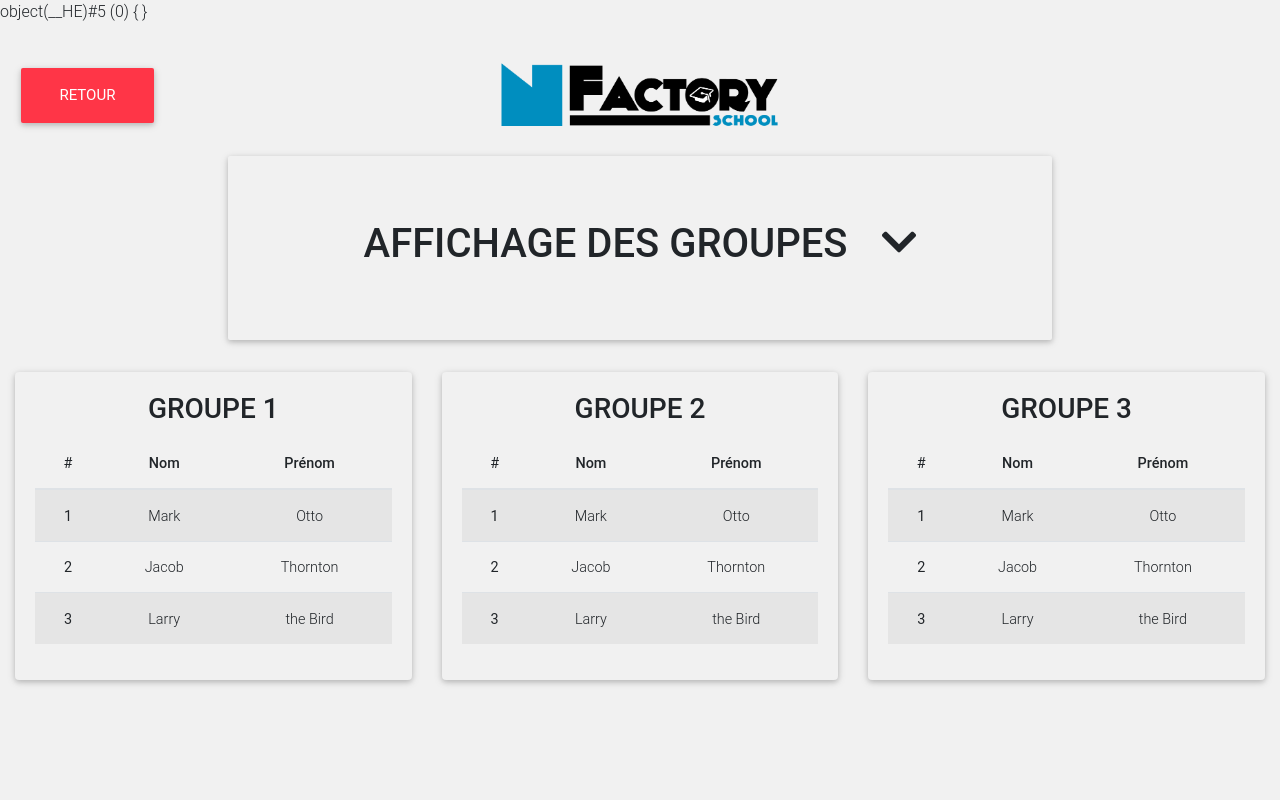
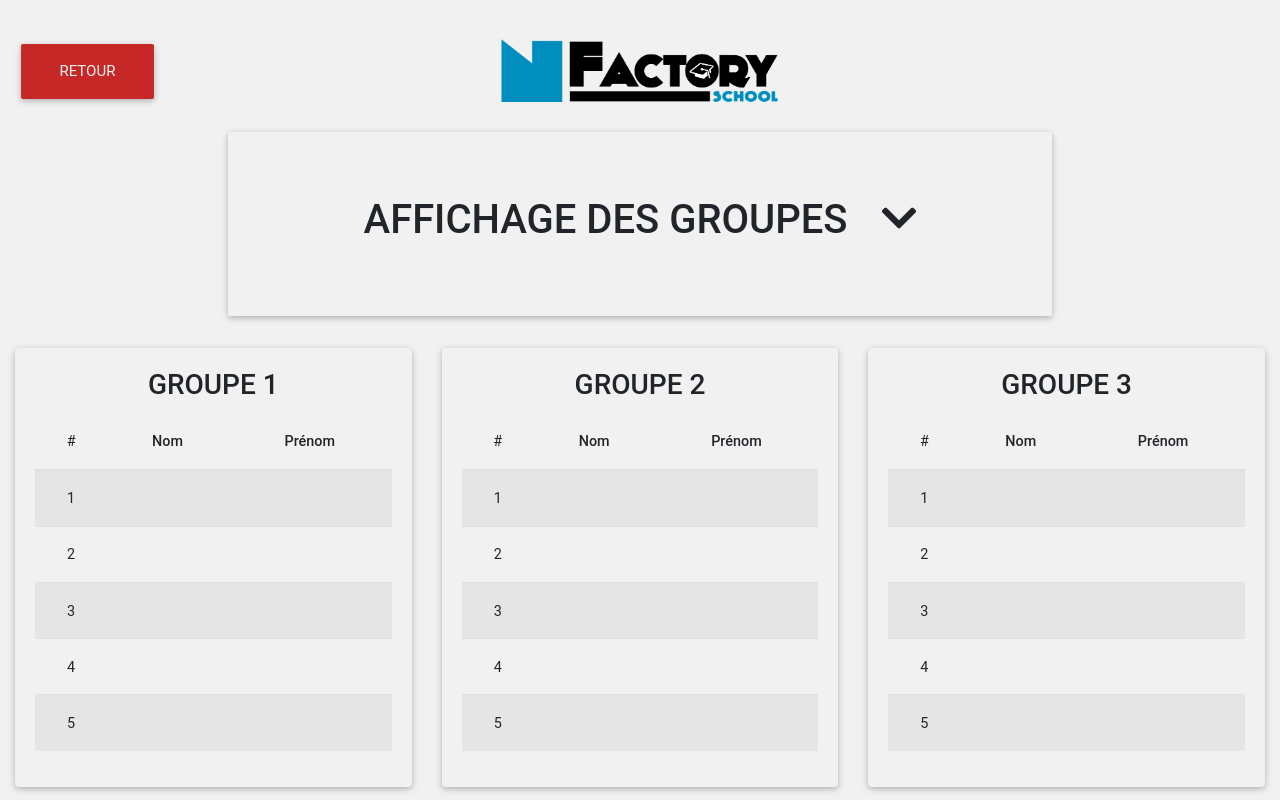
Before and after one commit to EmilieFollin/constitution_groupes, a PHP site: template Application/View/groupe.php in a window 1280 px wide. Run offline with PHP 8.4, Linux system fonts and the light colour scheme; the template is opened without the code that fills it, so the values that code supplies are empty; some libraries are stand-ins or nearby versions.

```diff
--- a/Application/View/accueil.php
+++ b/Application/View/accueil.php
@@ -75,7 +75,7 @@
                             </tbody>
                         </table>
                         <span class="float-right"><a href="#!" id="boutonplus" ><i class="far fa-plus-square fa-2x" onclick="duplicate()" aria-hidden="true"></i></a></span>
-                        <span class="table-add mb-3 mr-2 rounded mx-auto d-block"><a href="affichage.html" class="text-success "><button type="button" class="btn btn-success btn-rounded btn-lg rounded mx-auto d-block">Enregistrer et création des groupes</button></a></span>
+                        <span class="table-add mb-3 mr-2 rounded mx-auto d-block" id="span"><a href="#!" class="text-success "><button type="button" class="btn btn-success btn-rounded btn-lg rounded mx-auto d-block">Enregistrer et création des groupes</button></a></span>
                     </div>
                 </div>
             </div>
--- a/Application/View/groupe.php
+++ b/Application/View/groupe.php
@@ -5,7 +5,7 @@
  * Date: 17/09/2019
  * Time: 15:07
  */
-var_dump($student->getId());
+//
 ?>
 <!DOCTYPE html>
 <html lang="en">
@@ -26,7 +26,7 @@ var_dump($student->getId());
 <!-- Editable table -->
 <div class="container-fluid" id="container">
     <div class="row">
-        <div class="col"><a href="index.html"><button class="btn btn-danger btn-rounded btn-lg">Retour</button></a>  </div>
+        <div class="col"><a href="accueil.php"><button id="couleurretour" class="btn  red darken-3 btn-rounded btn-lg">Retour</button></a></div>
         <div class="col-8">
             <div>
                 <img id="image" class="rounded mx-auto d-block" src="../../assets/img/cropped-logo-school-2.png">
@@ -84,20 +84,32 @@ var_dump($student->getId());
                         <tbody>
                         <tr>
                             <th scope="row">1</th>
-                            <td>Mark</td>
-                            <td>Otto</td>
+                            <td></td>
+                            <td></td>
 
                         </tr>
                         <tr>
                             <th scope="row">2</th>
-                            <td>Jacob</td>
-                            <td>Thornton</td>
+                            <td></td>
+                            <td></td>
 
                         </tr>
                         <tr>
                             <th scope="row">3</th>
-                            <td>Larry</td>
-                            <td>the Bird</td>
+                            <td></td>
+                            <td></td>
+
+                        </tr>
+                        <tr>
+                            <th scope="row">4</th>
+                            <td></td>
+                            <td></td>
+
+                        </tr>
+                        <tr>
+                            <th scope="row">5</th>
+                            <td></td>
+                            <td></td>
 
                         </tr>
                         </tbody>
@@ -136,20 +148,32 @@ var_dump($student->getId());
                         <tbody>
                         <tr>
                             <th scope="row">1</th>
-                            <td>Mark</td>
-                            <td>Otto</td>
+                            <td></td>
+                            <td></td>
 
                         </tr>
                         <tr>
                             <th scope="row">2</th>
-                            <td>Jacob</td>
-                            <td>Thornton</td>
+                            <td></td>
+                            <td></td>
 
                         </tr>
                         <tr>
                             <th scope="row">3</th>
-                            <td>Larry</td>
-                            <td>the Bird</td>
+                            <td></td>
+                            <td></td>
+
+                        </tr>
+                        <tr>
+                            <th scope="row">4</th>
+                            <td></td>
+                            <td></td>
+
+                        </tr>
+                        <tr>
+                            <th scope="row">5</th>
+                            <td></td>
+                            <td></td>
 
                         </tr>
                         </tbody>
@@ -186,20 +210,32 @@ var_dump($student->getId());
                         <tbody>
                         <tr>
                             <th scope="row">1</th>
-                            <td>Mark</td>
-                            <td>Otto</td>
+                            <td></td>
+                            <td></td>
 
                         </tr>
                         <tr>
                             <th scope="row">2</th>
-                            <td>Jacob</td>
-                            <td>Thornton</td>
+                            <td></td>
+                            <td></td>
 
                         </tr>
                         <tr>
                             <th scope="row">3</th>
-                            <td>Larry</td>
-                            <td>the Bird</td>
+                            <td></td>
+                            <td></td>
+
+                        </tr>
+                        <tr>
+                            <th scope="row">4</th>
+                            <td></td>
+                            <td></td>
+
+                        </tr>
+                        <tr>
+                            <th scope="row">5</th>
+                            <td></td>
+                            <td></td>
 
                         </tr>
                         </tbody>
--- a/assets/style.css
+++ b/assets/style.css
@@ -119,3 +119,12 @@
     color: #008ebf;
 
 }
+
+#couleurretour{
+color: #F1F1F1;
+}
+
+#span{
+    width: 380px;
+    margin-top: 3%;
+}
```
